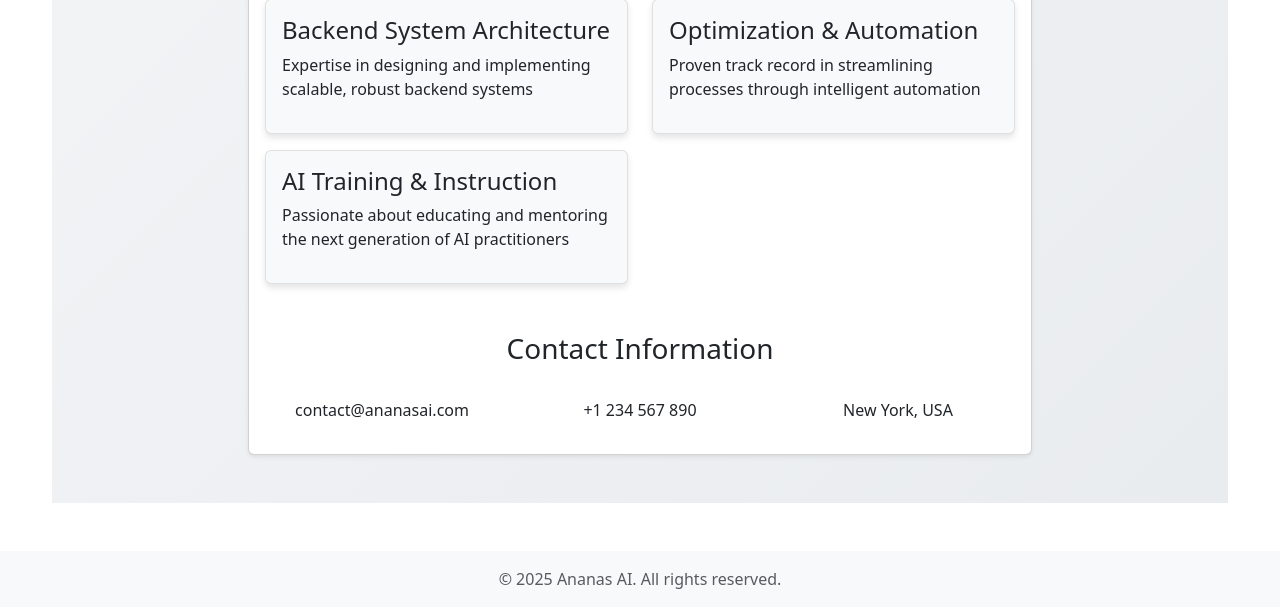
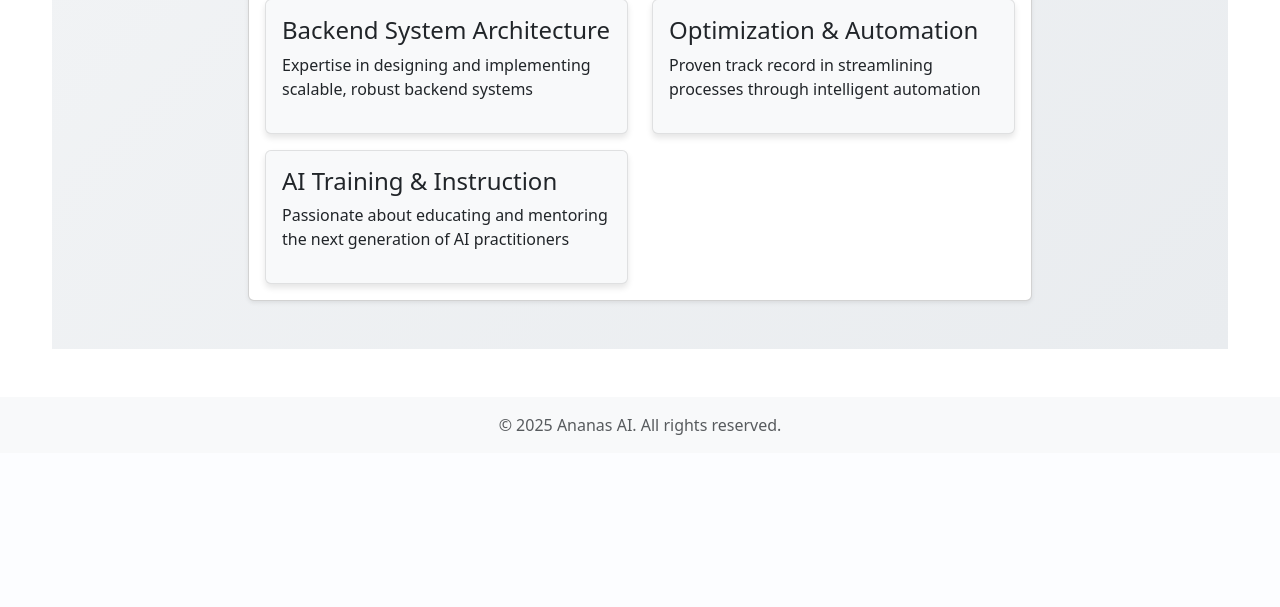
Before and after one commit to MusaBangash/ananas-ai-education, a Flask app: page /about in a window 1280 px wide. Shown: the part 1500-2107 px from the top of the page. After the commit the page ends 1935 px from the top, so only its background shows below. Run offline with Flask 3, Linux system fonts and the light colour scheme.

Commit message:
Remove entire contact section from About page

```diff
--- a/templates/about.html
+++ b/templates/about.html
@@ -97,23 +97,6 @@
                             </div>
                         </div>
 
-                        <div class="contact-section mt-5">
-                            <h3 class="text-center mb-4">Contact Information</h3>
-                            <div class="row text-center">
-                                <div class="col-md-4">
-                                    <i class="fas fa-envelope text-primary mb-2"></i>
-                                    <p>contact@ananasai.com</p>
-                                </div>
-                                <div class="col-md-4">
-                                    <i class="fas fa-phone text-primary mb-2"></i>
-                                    <p>+1 234 567 890</p>
-                                </div>
-                                <div class="col-md-4">
-                                    <i class="fas fa-map-marker-alt text-primary mb-2"></i>
-                                    <p>New York, USA</p>
-                                </div>
-                            </div>
-                        </div>
                     </div>
                 </div>
             </div>
```
